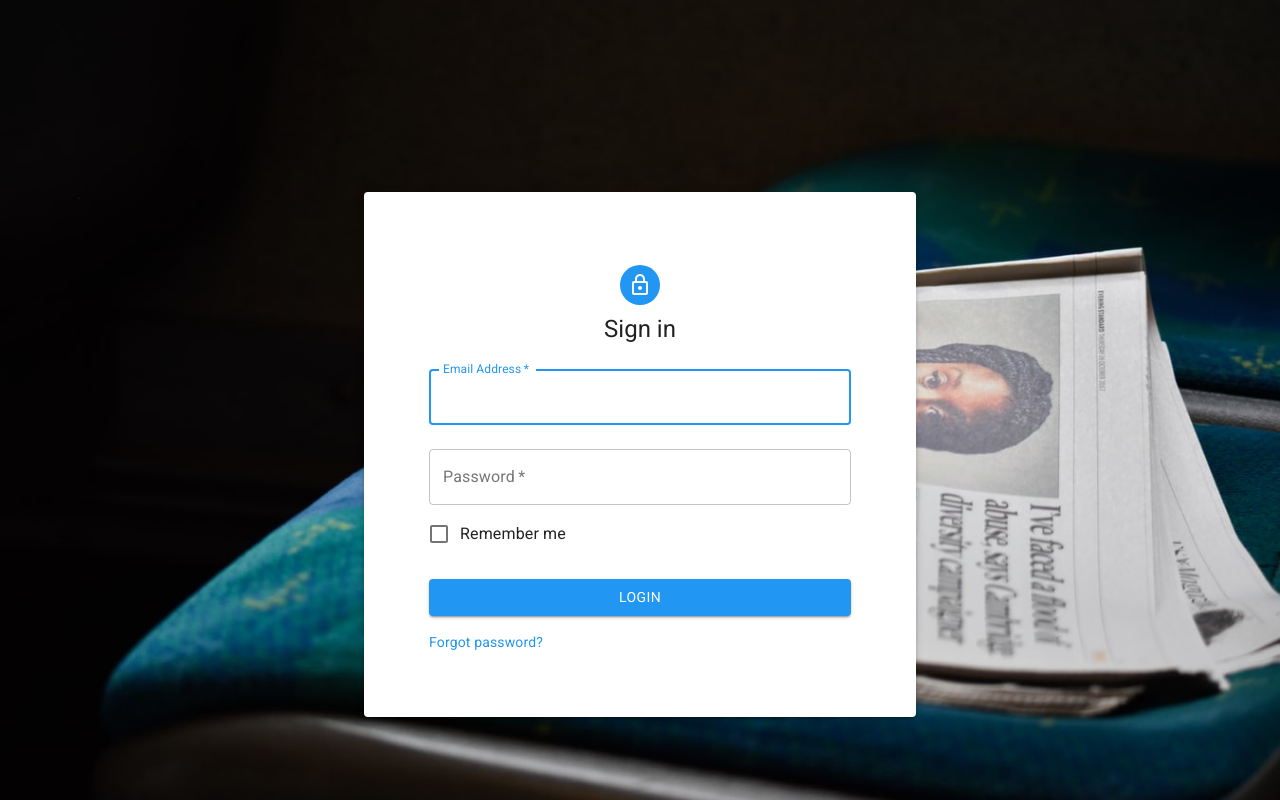
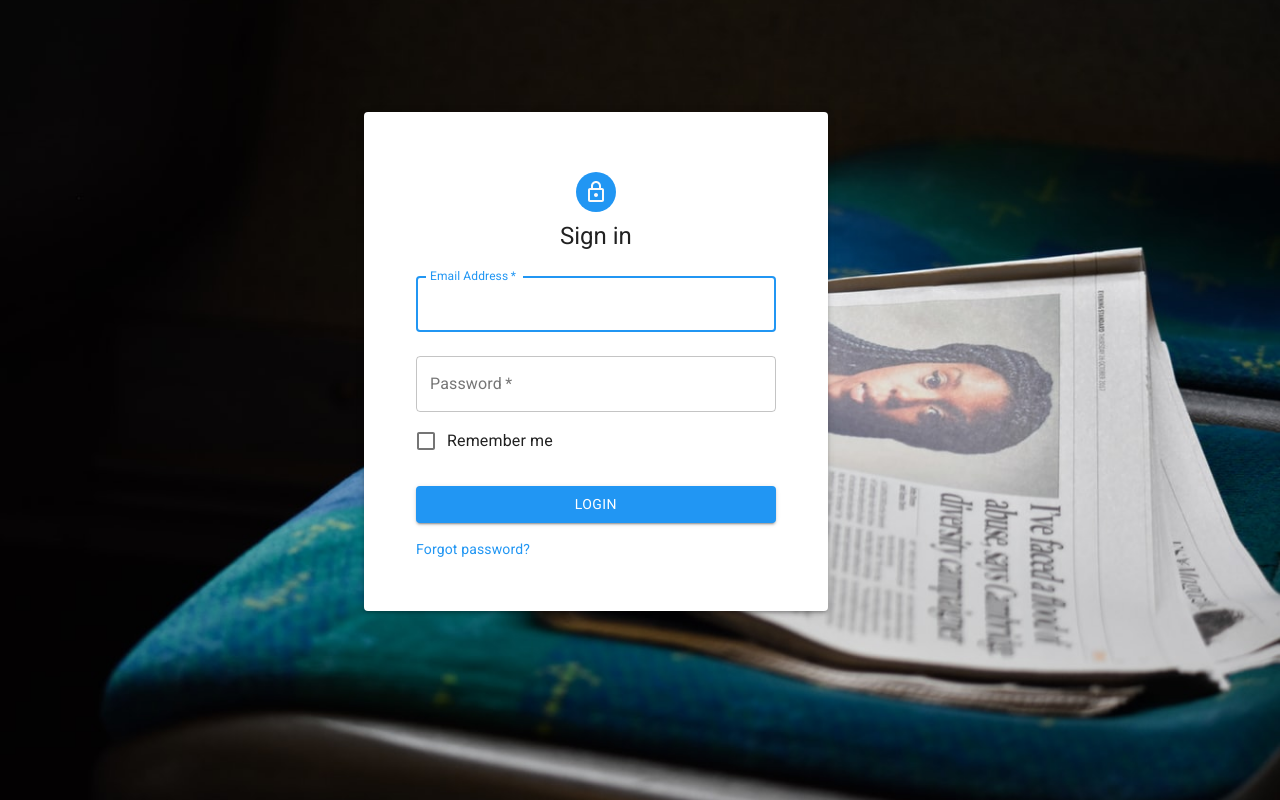
Before and after one commit to DAJAKMPM/EIS, a React (Create React App) app in the folder client/: page /admin/login in a window 1280 px wide. Built offline with nearby package versions, Linux system fonts and the light colour scheme.

Commit message:
chore: moved layout to admin component

```diff
--- a/client/src/components/admin/login/styles.ts
+++ b/client/src/components/admin/login/styles.ts
@@ -1,33 +1,34 @@
-import {makeStyles, Theme} from "@material-ui/core/styles";
-import newspaper from "../../../media/images/login/newspaper.jpg";
+import { makeStyles, Theme } from '@material-ui/core/styles';
+import newspaper from '../../../media/images/login/newspaper.jpg';
 
 export const useStyles = makeStyles((theme: Theme) => ({
   paper: {
-    margin: "12rem 0 0 0",
-    padding: "65px",
-    display: "flex",
-    flexDirection: "column",
-    alignItems: "center",
+    margin: '7rem 0 0 0',
+    padding: '52px',
+    width: '84%',
+    display: 'flex',
+    flexDirection: 'column',
+    alignItems: 'center',
   },
   avatar: {
     margin: theme.spacing(1),
     backgroundColor: theme.palette.primary.main,
   },
   form: {
-    width: "100%", // Fix IE 11 issue.
+    width: '100%', // Fix IE 11 issue.
     marginTop: theme.spacing(1),
   },
   submit: {
     margin: theme.spacing(3, 0, 2),
   },
-  "@global": {
+  '@global': {
     body: {
       backgroundImage: `url(${newspaper})`,
-      backgroundRepeat: "no-repeat",
-      backgroundPosition: "center center",
-      backgroundSize: "cover",
-      backgroundAttachment: "fixed",
-      height: "100%",
+      backgroundRepeat: 'no-repeat',
+      backgroundPosition: 'center center',
+      backgroundSize: 'cover',
+      backgroundAttachment: 'fixed',
+      height: '100%',
     },
   },
 }));
```
Also changed, not shown: client/src/pages/admin/Home/index.tsx (+5 -5 lines), client/src/components/admin/layout/full-window-layout/index.tsx (renamed from client/src/components/layout/full-window-layout/index.tsx), client/src/components/admin/layout/full-window-layout/styles.ts (renamed from client/src/components/layout/full-window-layout/styles.ts), client/src/components/admin/layout/full-window-layout/types.ts (renamed from client/src/components/layout/full-window-layout/types.ts), client/src/components/admin/layout/screen-parts/footer/index.tsx (renamed from client/src/components/layout/screen-parts/footer/index.tsx), client/src/components/admin/layout/screen-parts/header/index.tsx (renamed from client/src/components/layout/screen-parts/header/index.tsx), client/src/components/admin/layout/screen-parts/header/styles.ts (renamed from client/src/components/layout/screen-parts/header/styles.ts), client/src/components/admin/layout/screen-parts/header/types.ts (renamed from client/src/components/layout/screen-parts/header/types.ts), client/src/components/admin/layout/screen-parts/sidebar/index.tsx (renamed from client/src/components/layout/screen-parts/sidebar/index.tsx), client/src/components/admin/layout/screen-parts/sidebar/styles.ts (renamed from client/src/components/layout/screen-parts/sidebar/styles.ts), client/src/components/admin/layout/screen-parts/sidebar/types.ts (renamed from client/src/components/layout/screen-parts/sidebar/types.ts).
